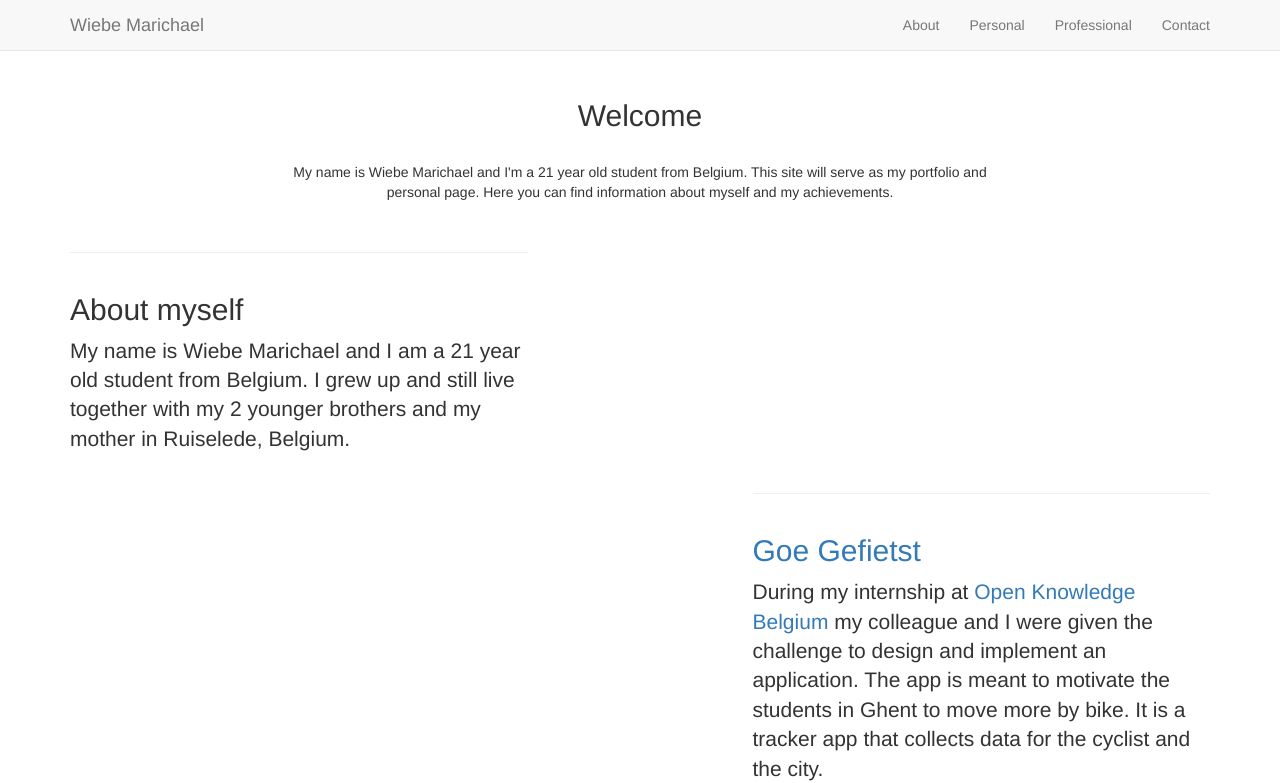
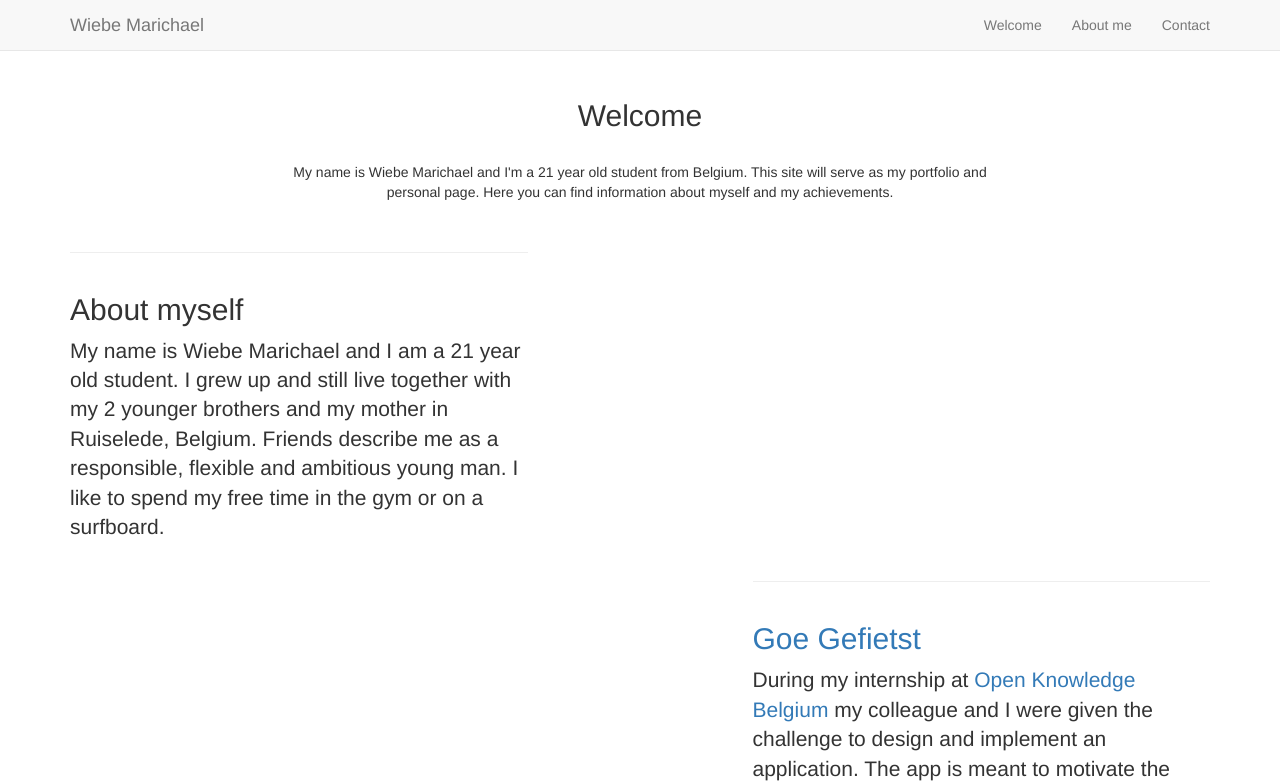
Before and after one commit to marichaelw/marichaelw.github.io, a Jekyll site: the page built from _posts/2014-09-21-personal-1.markdown, in a window 1280 px wide and 1400 px high, scrolled down 118 px, cut to the strip 0-783 px from the top of the window. Built offline with Jekyll 4.4.1, drawn with Linux system fonts in a browser that asks for light colours; nearby versions of some CDN libraries; library files that are not in the unit come from our copies; some of the changed text lies outside the part shown.

Commit message:
#3
Adapt header & footer, add content to different posts

```diff
--- a/_includes/footer.html
+++ b/_includes/footer.html
@@ -9,15 +9,11 @@
                     </li>
                     <li class="footer-menu-divider">&sdot;</li>
                     <li>
-                        <a href="#about">About</a>
+                        <a href="#about">Welcome</a>
                     </li>
                     <li class="footer-menu-divider">&sdot;</li>
                     <li>
-                        <a href="#personal">Personal</a>
-                    </li>
-                    <li class="footer-menu-divider">&sdot;</li>
-                    <li>
-                        <a href="#professional">Professional</a>
+                        <a href="#personal">About me</a>
                     </li>
                     <li class="footer-menu-divider">&sdot;</li>
                     <li>
--- a/_includes/header.html
+++ b/_includes/header.html
@@ -15,14 +15,12 @@
         <div class="collapse navbar-collapse" id="bs-example-navbar-collapse-1">
             <ul class="nav navbar-nav navbar-right">
             	<li>
-                    <a class="page-scroll" href="#about">About</a>
+                    <a class="page-scroll" href="#about">Welcome</a>
                 </li>
                 <li>
-                    <a class="page-scroll" href="#personal">Personal</a>
+                    <a class="page-scroll" href="#personal">About me</a>
                 </li>
                 <li>
-                    <a class="page-scroll" href="#professional">Professional</a>
-                </li>
                 <li>
                     <a class="page-scroll" href="#contact">Contact</a>
                 </li>
--- a/_posts/2014-09-21-personal-1.markdown
+++ b/_posts/2014-09-21-personal-1.markdown
@@ -5,5 +5,7 @@ category: personal
 title: About myself
 description: |
 ---
-My name is Wiebe Marichael and I am a 21 year old student from Belgium.
+My name is Wiebe Marichael and I am a 21 year old student.
 I grew up and still live together with my 2 younger brothers and my mother in Ruiselede, Belgium.
+Friends describe me as a responsible, flexible and ambitious young man.
+I like to spend my free time in the gym or on a surfboard.
--- a/_posts/2016-09-29-education-1.markdown
+++ b/_posts/2016-09-29-education-1.markdown
@@ -8,3 +8,4 @@ description: |
 
 Last year I finished my studies Applied Informatics, Mobile Applications at University College Ghent.
 During my studies I was really interested in web and native mobile development but I also created a passion for project management. That is one of the reasons I decided to go for a postgraduate IT management.
+I believe this study will be a great preparation for a management job in IT.
```
Also changed, not shown: _includes/page_content2.html (deleted, +0 -50 lines).
